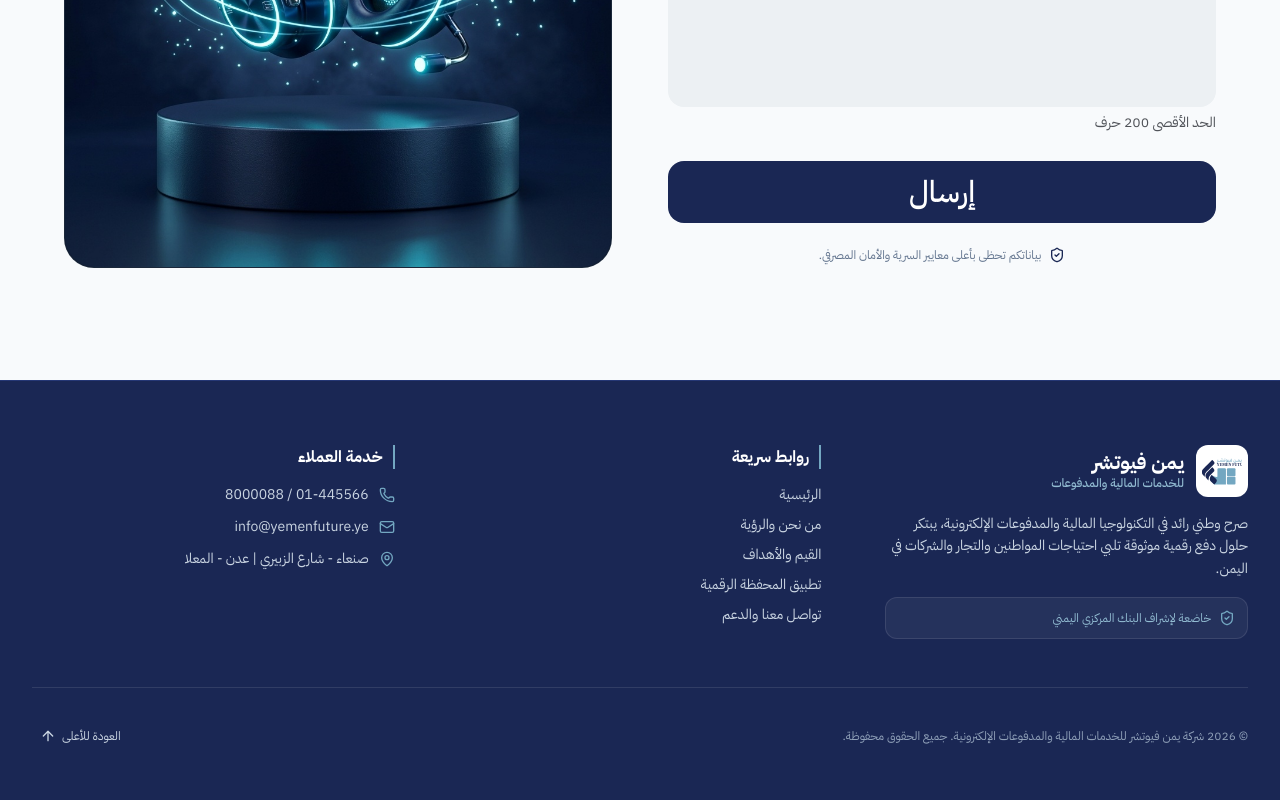
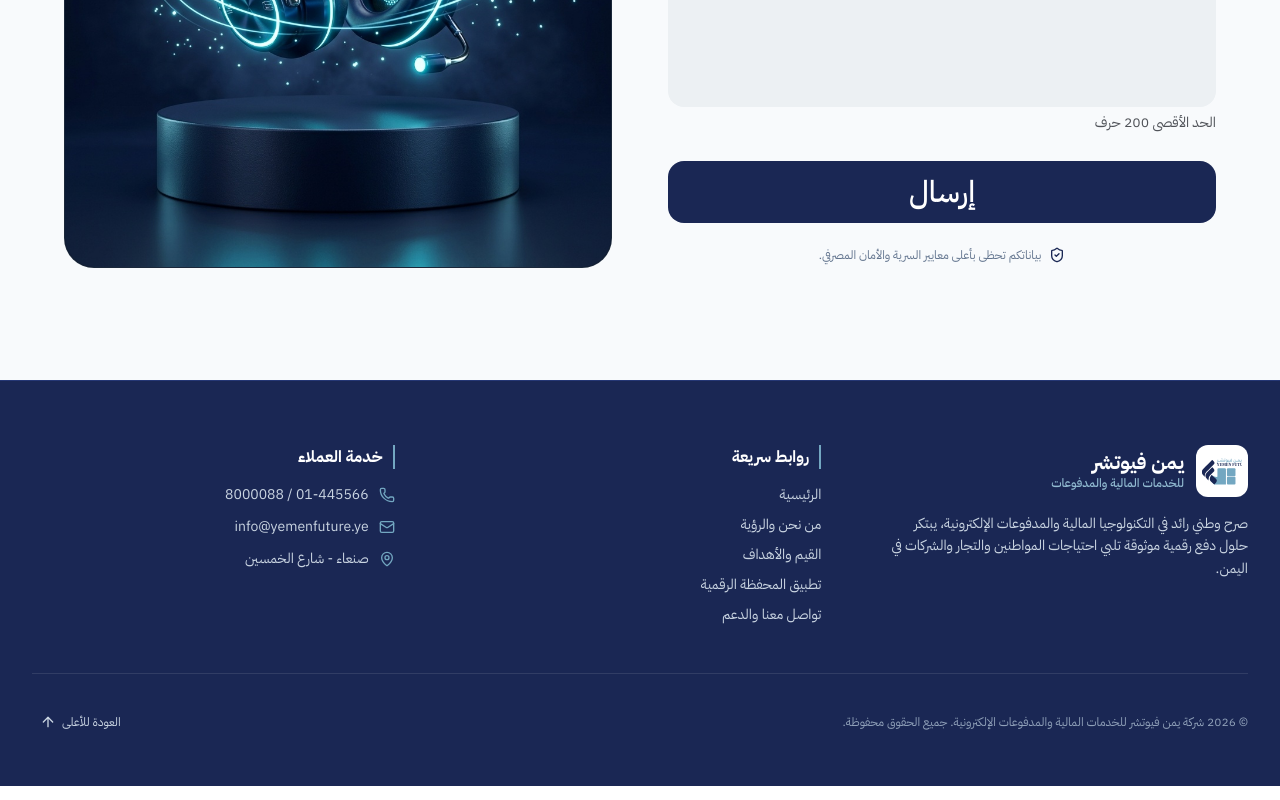
Before and after one commit to odaibishr/yemen-future, a Next.js app: page / in a window 1280 px wide. Shown: the part 4007-4807 px from the top of the page. Built offline with nearby package versions, Linux system fonts and the light colour scheme.

Commit message:
fix(footer): update headquarters address and clean up regulatory badge

```diff
--- a/src/components/layout/Footer.tsx
+++ b/src/components/layout/Footer.tsx
@@ -33,11 +33,6 @@ export function Footer() {
             <p className="text-sm text-slate-300 leading-relaxed">
               صرح وطني رائد في التكنولوجيا المالية والمدفوعات الإلكترونية، يبتكر حلول دفع رقمية موثوقة تلبي احتياجات المواطنين والتجار والشركات في اليمن.
             </p>
-
-            <div className="flex items-center gap-2 text-xs text-brand-cyan-light bg-white/5 p-3 rounded-xl border border-white/10">
-              <ShieldCheck className="w-4 h-4 shrink-0 text-brand-cyan" />
-              <span>خاضعة لإشراف البنك المركزي اليمني</span>
-            </div>
           </div>
 
           {/* Column 2: Quick Links */}
@@ -90,7 +85,7 @@ export function Footer() {
               </div>
               <div className="flex items-start gap-2.5">
                 <MapPin className="w-4 h-4 text-brand-cyan shrink-0 mt-0.5" />
-                <span>صنعاء - شارع الزبيري | عدن - المعلا</span>
+                <span>صنعاء - شارع الخمسين</span>
               </div>
             </div>
           </div>
```
